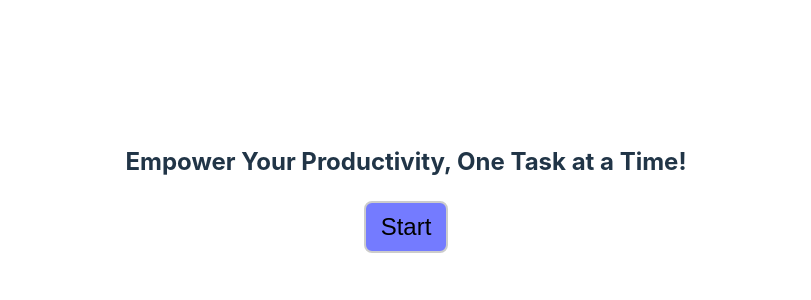
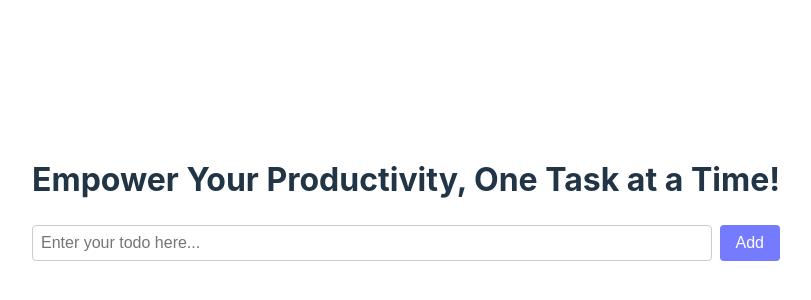
Before and after one commit to meryemiris/todo-app, a React (Vite) app: page / in a window 1280 px wide. Shown: the part 202-502 px from the top of the page, without its empty margins (234-1045 px from the left). Built offline with nearby package versions, Linux system fonts and the light colour scheme.

Commit message:
delete start page

```diff
--- a/src/App.tsx
+++ b/src/App.tsx
@@ -4,13 +4,11 @@ import Todo from "./models/todo";
 
 import Todos from "./components/Todos";
 import NewTodo from "./components/NewTodo";
-import Start from "./components/Start";
 
 function App() {
   const todoList = JSON.parse(localStorage.getItem("todos") as string);
 
   const [todos, setTodos] = useState<Todo[]>(todoList);
-  const [isAdd, setIsAdd] = useState(false);
   const [showList, setShowList] = useState(false);
 
   useEffect(() => {
@@ -31,23 +29,24 @@ function App() {
     const newTodos = todos.filter((todo) => todo.id !== itemID);
     setTodos(newTodos);
     setShowList(true);
-    setIsAdd(true);
     localStorage.removeItem(itemID);
   };
 
-  function showFormHandler() {
-    setIsAdd(true);
-  }
+  const checkTodoHandler = () => {
+    setShowList(true);
+  };
 
   return (
     <>
-      {isAdd ? (
-        <NewTodo onAdd={addTodoHandler} />
-      ) : (
-        <Start onShow={showFormHandler} />
-      )}
+      <NewTodo onAdd={addTodoHandler} />
+
       {showList && (
-        <Todos items={todos} setItems={setTodos} onRemove={removeTodoHandler} />
+        <Todos
+          items={todos}
+          setItems={setTodos}
+          onRemove={removeTodoHandler}
+          onCheck={checkTodoHandler}
+        />
       )}
     </>
   );
--- a/src/components/NewTodo.module.css
+++ b/src/components/NewTodo.module.css
@@ -1,3 +1,12 @@
+.start {
+    display: flex;
+    flex-direction: column;
+    align-items: center;
+    justify-content: center;
+    margin-bottom: 1rem;
+
+}
+
 .container {
     display: flex;
     /* align-items: center; */
--- a/src/components/NewTodo.tsx
+++ b/src/components/NewTodo.tsx
@@ -1,10 +1,14 @@
 import styles from "./NewTodo.module.css";
+
+import { useState } from "react";
 
 interface NewTodoProps {
   onAdd: (text: string) => void;
 }
 
 const NewTodo = ({ onAdd }: NewTodoProps) => {
+  const [isheader, setIsHeader] = useState(true);
+
   function submitHandler(event: React.FormEvent<HTMLFormElement>) {
     event.preventDefault();
 
@@ -12,11 +16,18 @@ const NewTodo = ({ onAdd }: NewTodoProps) => {
     const todoText = data.get("text") as string;
 
     onAdd(todoText);
+    setIsHeader(false);
+
     event.currentTarget.reset();
   }
 
   return (
     <>
+      {isheader && (
+        <h1 className={styles.catchPhrase}>
+          Empower Your Productivity, One Task at a Time!
+        </h1>
+      )}
       <form className={styles.container} onSubmit={submitHandler}>
         <input
           required
--- a/src/components/Start.module.css
+++ /dev/null
@@ -1,29 +0,0 @@
-.start {
-    display: flex;
-    flex-direction: column;
-    align-items: center;
-    justify-content: center;
-    margin-bottom: 1rem;
-
-}
-
-.catchPhrase {
-    font-size: 1.5rem;
-}
-
-.startButton {
-    padding: 10px 15px;
-    border: 2px solid #ccc;
-    border-radius: 8px;
-    background-color: #747bff;
-    font-size: 1.5rem;
-    font-weight: 400;
-    margin-top: 5px;
-    cursor: pointer;
-    transition: background-color 0.25s, border-color 0.25s;
-}
-
-.startButton:hover {
-    background-color: #5f6be1;
-    border-color: #5f6be1;
-}
--- a/src/components/Start.tsx
+++ /dev/null
@@ -1,20 +0,0 @@
-import styles from "./Start.module.css";
-
-interface Headerprops {
-  onShow: () => void;
-}
-
-export default function Header({ onShow }: Headerprops) {
-  return (
-    <>
-      <div className={styles.start}>
-        <h1 className={styles.catchPhrase}>
-          Empower Your Productivity, One Task at a Time!
-        </h1>
-        <button className={styles.startButton} onClick={onShow}>
-          Start
-        </button>
-      </div>
-    </>
-  );
-}
--- a/src/components/Todos.tsx
+++ b/src/components/Todos.tsx
@@ -1,4 +1,4 @@
-import React, { useState } from "react";
+import React, { useState, useEffect } from "react";
 import Todo from "../models/todo";
 import styles from "./Todos.module.css";
 import { FontAwesomeIcon } from "@fortawesome/react-fontawesome";
@@ -8,14 +8,33 @@ interface TodosProps {
   items: Todo[];
   setItems: React.Dispatch<React.SetStateAction<Todo[]>>;
   onRemove: (itemID: string) => void;
+  onCheck: (itemID: string) => void;
 }
 
 const Todos: React.FC<TodosProps> = ({
   items,
   setItems,
   onRemove,
+  onCheck,
 }: TodosProps) => {
-  const [checkedItems, setCheckedItems] = useState<string[]>([]);
+  const checkedList = JSON.parse(localStorage.getItem("checked") as string);
+
+  const [checkedItems, setCheckedItems] = useState<string[]>(checkedList || []);
+
+  useEffect(() => {
+    localStorage.setItem("checked", JSON.stringify(checkedItems));
+
+    console.log(checkedItems);
+  }, [checkedItems]);
+
+  const toggleCheckbox = (itemId: string) => {
+    setCheckedItems((prevChecked) =>
+      prevChecked.includes(itemId)
+        ? prevChecked.filter((id) => id !== itemId)
+        : [...prevChecked, itemId]
+    );
+    onCheck(itemId);
+  };
 
   const deleteHandler = (itemID: string) => () => {
     const todoIndex = items.findIndex((todo) => todo.id === itemID);
@@ -25,14 +44,6 @@ const Todos: React.FC<TodosProps> = ({
       setItems(newTodos);
       onRemove(itemID);
     }
-  };
-
-  const toggleCheckbox = (itemId: string) => {
-    setCheckedItems((prevChecked) =>
-      prevChecked.includes(itemId)
-        ? prevChecked.filter((id) => id !== itemId)
-        : [...prevChecked, itemId]
-    );
   };
 
   const checkStyle = (itemId: string) =>
```
